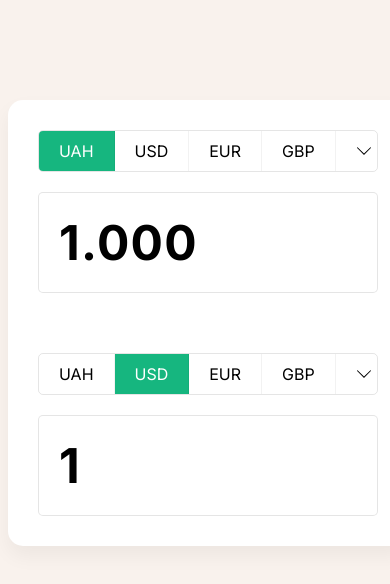
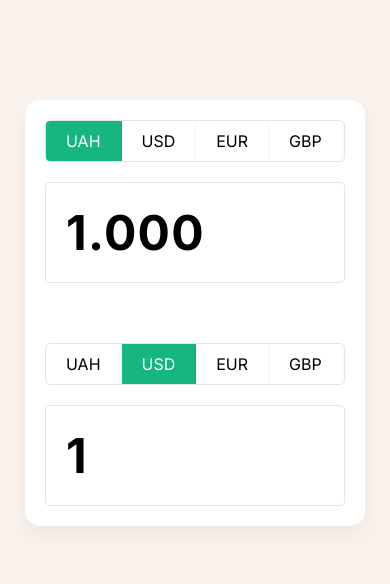
Before and after one commit to zanderol/react-currency-converter, a React (Create React App) app: page / in a window 390 px wide. Shown: the top 584 px of the page. Built offline with nearby package versions, Linux system fonts and the light colour scheme; no server answers.

Commit message:
mobile screen width update

```diff
--- a/src/index.scss
+++ b/src/index.scss
@@ -25,8 +25,10 @@ body {
   box-shadow: 0 10px 20px rgba(0, 0, 0, 0.05);
   border-radius: 15px;
   @media screen and (max-width: 767px) {
-    max-width: 75%;
-    min-width: 400px;
+    max-width: 65%;
+    min-width: 340px;
+
+    padding: 20px;
     display: flex;
     flex-direction: column;
     gap: 60px;
```
